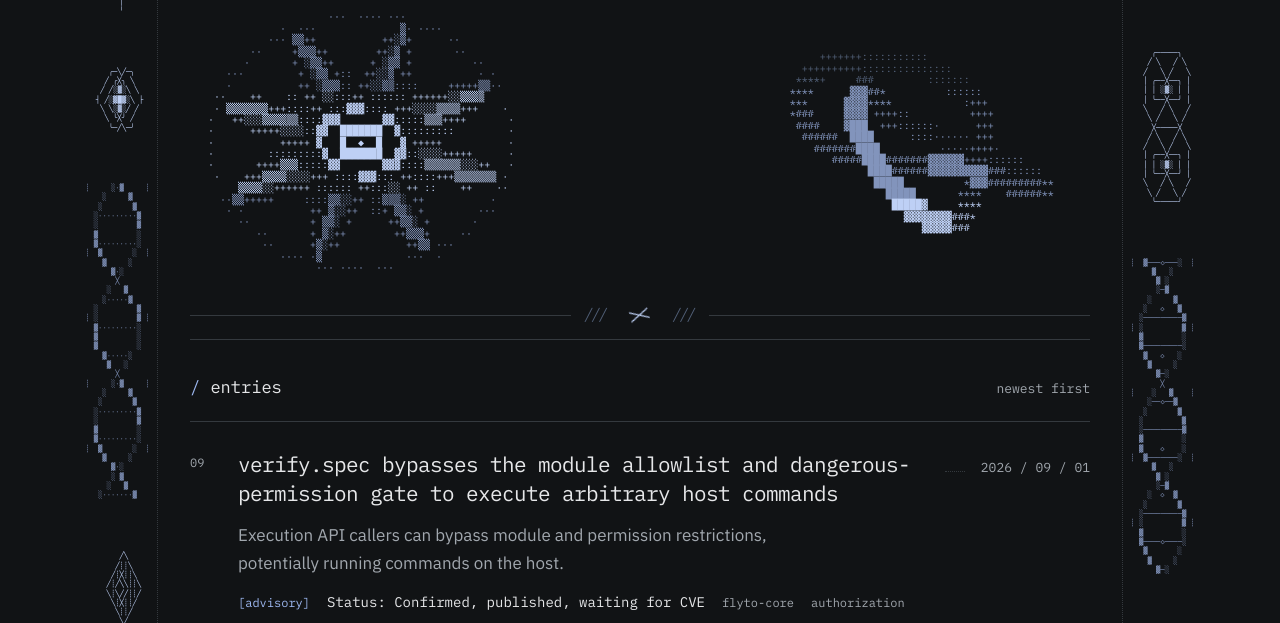
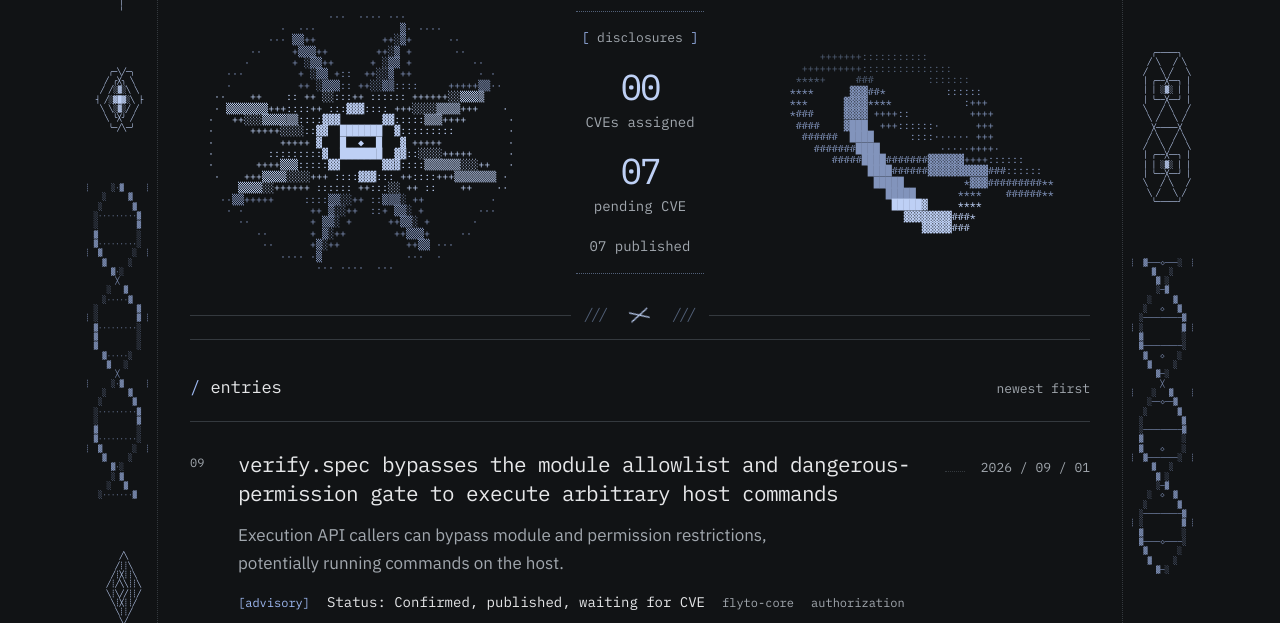
Before and after one commit to Forrof/forrof.github.io, an Astro site: page / in a window 1280 px wide. Shown: the part 125-748 px from the top of the page. Built offline with nearby package versions, Linux system fonts and the light colour scheme; Astro itself is replaced by a stand-in of ours; some packages are replaced by stand-ins of ours; code samples lack their colours.

Commit message:
Add disclosure counts between the masthead artwork

```diff
--- a/src/components/MastheadArt.astro
+++ b/src/components/MastheadArt.astro
@@ -1,10 +1,28 @@
 ---
 import { irisFrame, knotFrame } from '../lib/art';
+import { publishedCves } from '../lib/content';
+import { advisoryCounts } from '../lib/advisories';
 const iris = irisFrame();
 const knot = knotFrame();
+const counts = advisoryCounts((await publishedCves()).map(({ data }) => data));
+const number = (value: number) => String(value).padStart(2, '0');
 ---
-<div class="ff-masthead" aria-hidden="true">
-  <pre class="ff-ascii ff-emblem" data-iris>{iris.map((line, row) => <><span class={Math.abs(row - 12) < 5 ? 'ff-art-front' : 'ff-art-back'}>{line}</span>{row < iris.length - 1 ? '\n' : ''}</>)}</pre>
-  <pre class="ff-ascii ff-ascii-knot" data-knot>{knot.map((line, row) => <><span class={row < 7 ? 'ff-art-back' : row > 16 ? 'ff-art-front' : undefined}>{line}</span>{row < knot.length - 1 ? '\n' : ''}</>)}</pre>
-  <div class="ff-masthead-foot">╱╱╱ &nbsp; <span class="ff-orbit-mark">╳</span> &nbsp; ╱╱╱</div>
+<div class="ff-masthead">
+  <pre class="ff-ascii ff-emblem" data-iris aria-hidden="true">{iris.map((line, row) => <><span class={Math.abs(row - 12) < 5 ? 'ff-art-front' : 'ff-art-back'}>{line}</span>{row < iris.length - 1 ? '\n' : ''}</>)}</pre>
+  <div class="ff-disclosure-counter" role="group" aria-label="Public disclosure counts">
+    <p class="ff-counter-heading"><span aria-hidden="true">[ </span>disclosures<span aria-hidden="true"> ]</span></p>
+    <dl class="ff-disclosure-counts">
+      <div class="ff-tally">
+        <dt>CVEs assigned</dt>
+        <dd data-count="assigned">{number(counts.assigned)}</dd>
+      </div>
+      <div class="ff-tally">
+        <dt>pending CVE</dt>
+        <dd data-count="pending">{number(counts.pending)}</dd>
+      </div>
+    </dl>
+    <p class="ff-counter-total"><span data-count="published">{number(counts.published)}</span> published</p>
+  </div>
+  <pre class="ff-ascii ff-ascii-knot" data-knot aria-hidden="true">{knot.map((line, row) => <><span class={row < 7 ? 'ff-art-back' : row > 16 ? 'ff-art-front' : undefined}>{line}</span>{row < knot.length - 1 ? '\n' : ''}</>)}</pre>
+  <div class="ff-masthead-foot" aria-hidden="true">╱╱╱ &nbsp; <span class="ff-orbit-mark">╳</span> &nbsp; ╱╱╱</div>
 </div>
--- a/src/lib/advisories.ts
+++ b/src/lib/advisories.ts
@@ -4,3 +4,9 @@ export const assignedCve = (data: AdvisoryIdentity) => data.cve ?? (data.identif
 export const advisoryStatus = (data: AdvisoryIdentity) => assignedCve(data)
   ? 'Confirmed, published, CVE assigned'
   : 'Confirmed, published, waiting for CVE';
+
+export function advisoryCounts(records: ReadonlyArray<AdvisoryIdentity & { draft?: boolean }>) {
+  const published = records.filter((record) => !record.draft);
+  const assigned = published.filter((record) => assignedCve(record)).length;
+  return { assigned, pending: published.length - assigned, published: published.length };
+}
--- a/src/styles/site.css
+++ b/src/styles/site.css
@@ -55,12 +55,20 @@ a:focus-visible, button:focus-visible { outline: 2px solid #9eb9f2; outline-offs
     .site .ff-nav { display: flex; flex-wrap: wrap; gap: 7px 24px; font-size: 0.875rem; }
     .site .ff-nav a { padding: 7px 0; color: var(--ff-muted); }
     .site .ff-nav a[aria-current="page"] { color: var(--ff-accent); text-decoration: underline; text-underline-offset: 7px; }
-    .site .ff-masthead { display: grid; grid-template-columns: minmax(0, 1fr) minmax(0, 1fr); align-items: center; gap: 14px 28px; padding: 28px 0 16px; border-bottom: 1px solid var(--ff-line); perspective: 800px; }
+    .site .ff-masthead { display: grid; grid-template-columns: minmax(0, 1fr) 8rem minmax(0, 1fr); align-items: center; gap: 14px 12px; padding: 28px 0 16px; border-bottom: 1px solid var(--ff-line); perspective: 800px; }
     .site .ff-ascii { background: none; border: 0; border-radius: 0; margin: 0; padding: 0; white-space: pre; letter-spacing: 0; overflow: visible; font-variant-ligatures: none; user-select: none; }
-    .site .ff-emblem { justify-self: start; color: var(--ff-art-bright); font: 400 clamp(6px, 0.9cqw, 10px)/1.14 var(--ff-mono); min-height: 28.5em; transform: translate(calc(var(--ff-pointer-x) * 3px), calc(var(--ff-pointer-y) * 2px)); transition: transform 500ms ease-out; }
-    .site .ff-ascii-knot { justify-self: end; font: 400 clamp(7px, 0.88cqw, 10px)/1.14 var(--ff-mono); color: var(--ff-art-mid); min-height: 24em; transform: translate(calc(var(--ff-pointer-x) * -4px), calc(var(--ff-pointer-y) * -3px)); transition: transform 500ms ease-out; }
+    .site .ff-emblem { grid-column: 1; grid-row: 1; justify-self: start; color: var(--ff-art-bright); font: 400 clamp(6px, 0.9cqw, 10px)/1.14 var(--ff-mono); min-height: 28.5em; transform: translate(calc(var(--ff-pointer-x) * 3px), calc(var(--ff-pointer-y) * 2px)); transition: transform 500ms ease-out; }
+    .site .ff-ascii-knot { grid-column: 3; grid-row: 1; justify-self: end; font: 400 clamp(7px, 0.88cqw, 10px)/1.14 var(--ff-mono); color: var(--ff-art-mid); min-height: 24em; transform: translate(calc(var(--ff-pointer-x) * -4px), calc(var(--ff-pointer-y) * -3px)); transition: transform 500ms ease-out; }
     .site .ff-ascii-knot .ff-art-front { color: var(--ff-art-bright); }
     .site .ff-ascii-knot .ff-art-back { color: var(--ff-art-dim); }
+    .site .ff-disclosure-counter { grid-column: 2; grid-row: 1; min-width: 0; padding: 1rem 0; border-block: 1px dotted var(--ff-art-dim); text-align: center; }
+    .site .ff-counter-heading { color: var(--ff-muted); font: 400 .8125rem/1.5 var(--ff-mono); }
+    .site .ff-counter-heading span { color: var(--ff-accent); }
+    .site .ff-disclosure-counts { display: grid; gap: 1.1rem; margin: 1.2rem 0 0; }
+    .site .ff-tally { display: flex; flex-direction: column; gap: .35rem; min-width: 0; }
+    .site .ff-tally dt { color: var(--ff-muted); font: 400 .875rem/1.5 var(--ff-mono); }
+    .site .ff-tally dd { order: -1; margin: 0; color: var(--ff-art-bright); font: 500 2.25rem/1.1 var(--ff-mono); font-variant-numeric: tabular-nums; letter-spacing: -.06em; overflow-wrap: anywhere; }
+    .site .ff-counter-total { margin-top: 1.2rem; color: var(--ff-muted); font: 400 .875rem/1.5 var(--ff-mono); font-variant-numeric: tabular-nums; }
     .site .ff-masthead-foot { grid-column: 1 / -1; display: flex; align-items: center; gap: 14px; margin-top: 8px; color: var(--ff-art-dim); font: 400 12px/1 var(--ff-mono); }
     .site .ff-masthead-foot::before, .site .ff-masthead-foot::after { content: ""; height: 1px; background: var(--ff-line); flex: 1; }
     .site[data-reading="true"] .ff-masthead { display: none; }
@@ -122,11 +130,19 @@ a:focus-visible, button:focus-visible { outline: 2px solid #9eb9f2; outline-offs
     .site[data-detail="minimal"] .ff-corner { display: none; }
     .site[data-detail="minimal"] .ff-entry { grid-template-columns: minmax(0, 1fr); }
     .site[data-detail="minimal"] .ff-title-row { justify-content: space-between; }
+    /* Scale the counter breakpoint with text size as well as available width. */
+    @container (max-width: 47.5rem) {
+      .site .ff-masthead { grid-template-columns: minmax(0, 1fr) minmax(0, 1fr); gap: 12px; }
+      .site .ff-ascii-knot { grid-column: 2; }
+      .site .ff-disclosure-counter { grid-column: 1 / -1; grid-row: 2; padding: 1rem; }
+      .site .ff-disclosure-counts { grid-template-columns: repeat(2, minmax(0, 1fr)); gap: 1rem; margin-top: .85rem; }
+      .site .ff-tally + .ff-tally { border-left: 1px dotted var(--ff-line); }
+      .site .ff-counter-total { margin-top: .85rem; }
+    }
     @container (max-width: 760px) {
       .site .ff-composition { grid-template-columns: 25px minmax(0, 1fr) 25px; gap: 14px; }
       .site .ff-margin { padding-left: 0; padding-right: 0; }
       .site .ff-margin .ff-rail-drawing { font-size: 3px; }
-      .site .ff-masthead { gap: 12px; }
       .site .ff-emblem { font-size: 5.8px; }
       .site .ff-ascii-knot { font-size: 5.3px; }
     }
```
Also changed, not shown: docs/IMPLEMENTATION.md (+1 -0 lines), docs/WRITING.md (+2 -0 lines), tests/publishing.test.mjs (+11 -0 lines), tests/schemas.test.mjs (+16 -1 lines), tests/site.test.mjs (+23 -0 lines).
